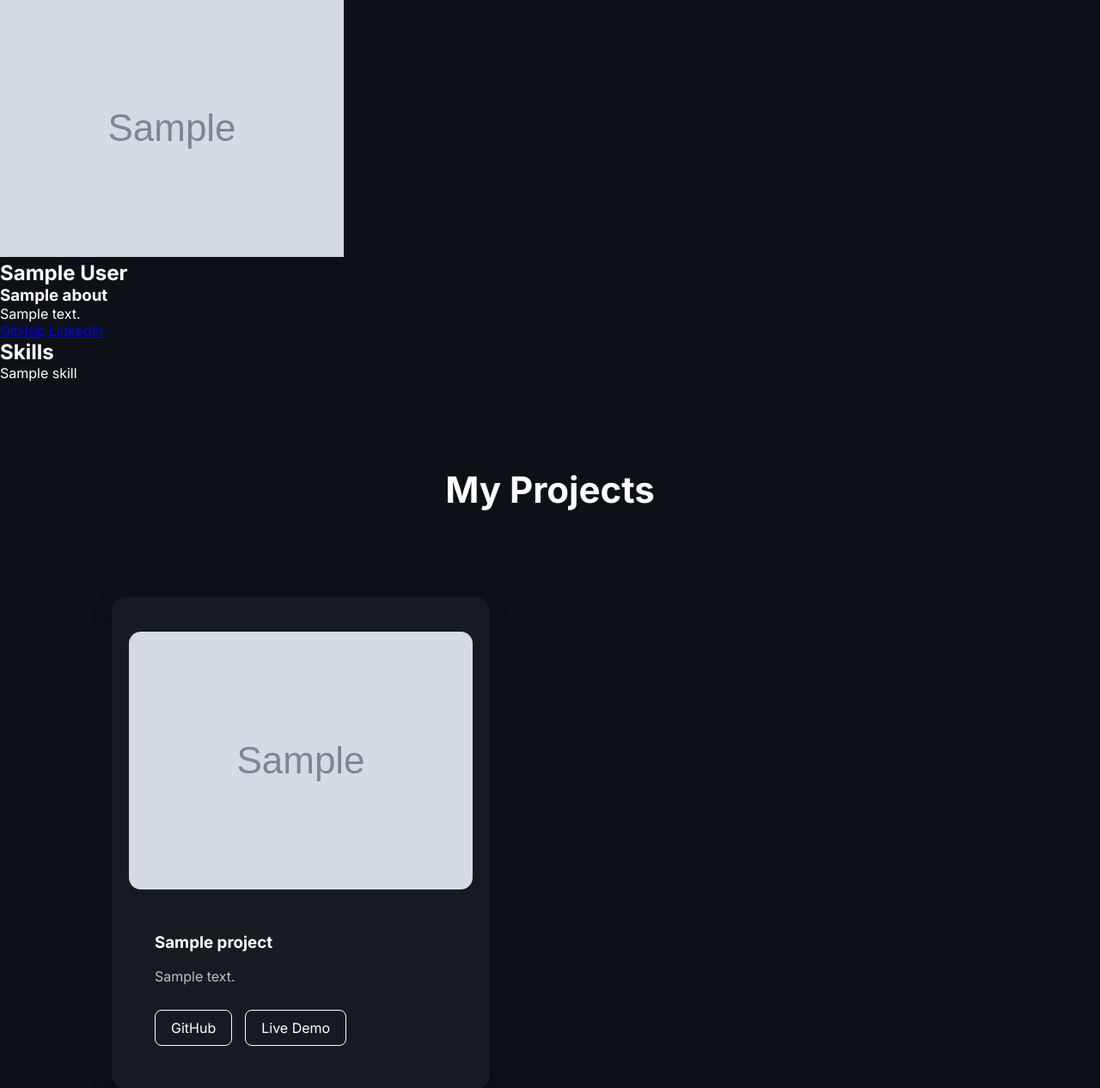
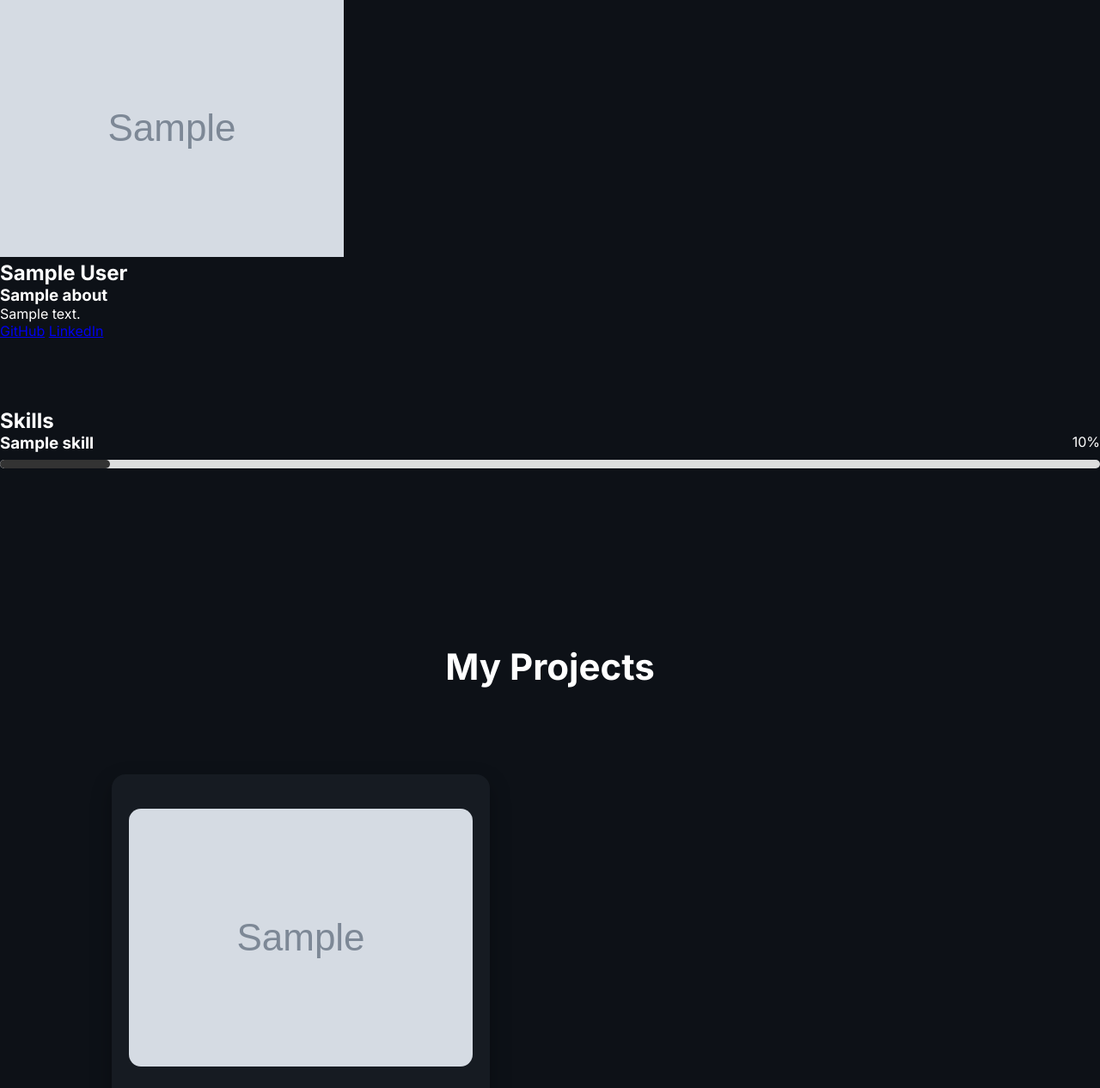
Before and after one commit to kimiajam/portfolio-project, a Django app: page / in a window 1280 px wide. Shown: the part 801-2067 px from the top of the page at 86% size. Run offline with Django 5.2, Linux system fonts and the light colour scheme; tables that the repository leaves empty hold one stand-in row (values such as "Sample post"); grey boxes marked "Sample" are stand-in pictures.

Commit message:
Style dynamic skills section with progress bars

```diff
--- a/static/css/style.css
+++ b/static/css/style.css
@@ -243,3 +243,30 @@ body {
 html {
     scroll-behavior: smooth;
 }
+.skills {
+    padding: 80px 0;
+}
+
+.skill-item {
+    margin-bottom: 25px;
+}
+
+.skill-info {
+    display: flex;
+    justify-content: space-between;
+    margin-bottom: 8px;
+}
+
+.skill-bar {
+    width: 100%;
+    height: 10px;
+    background: #ddd;
+    border-radius: 10px;
+    overflow: hidden;
+}
+
+.skill-progress {
+    height: 100%;
+    background: #333;
+    border-radius: 10px;
+}
--- a/templates/includes/skills.html
+++ b/templates/includes/skills.html
@@ -3,7 +3,20 @@
     <h2>Skills</h2>
 
     {% for skill in skills %}
-        <p>{{ skill }}</p>
+
+    <div class="skill-item">
+
+        <div class="skill-info">
+            <h3>{{ skill.name }}</h3>
+            <span>{{ skill.percentage }}%</span>
+        </div>
+
+        <div class="skill-bar">
+            <div class="skill-progress" style="width: {{ skill.percentage }}%;"></div>
+        </div>
+
+    </div>
+
     {% endfor %}
 
 </section>
```
